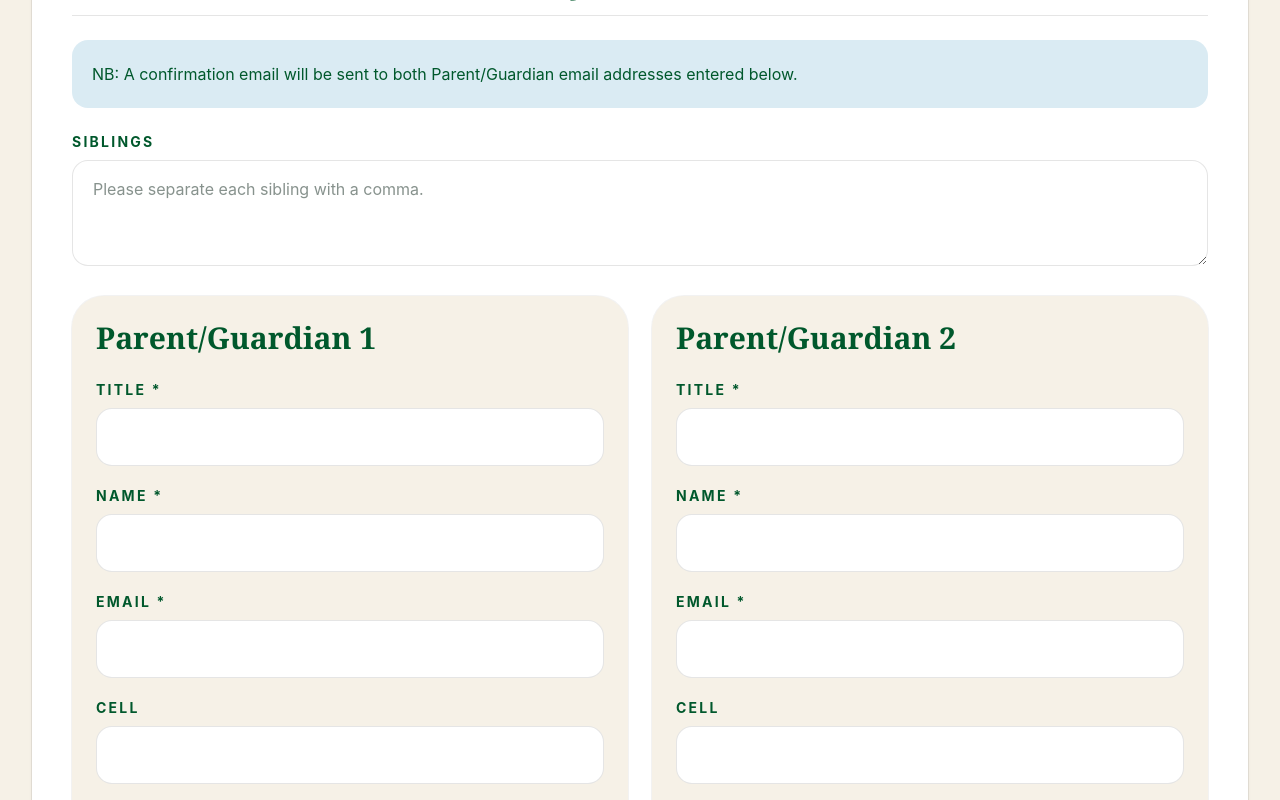
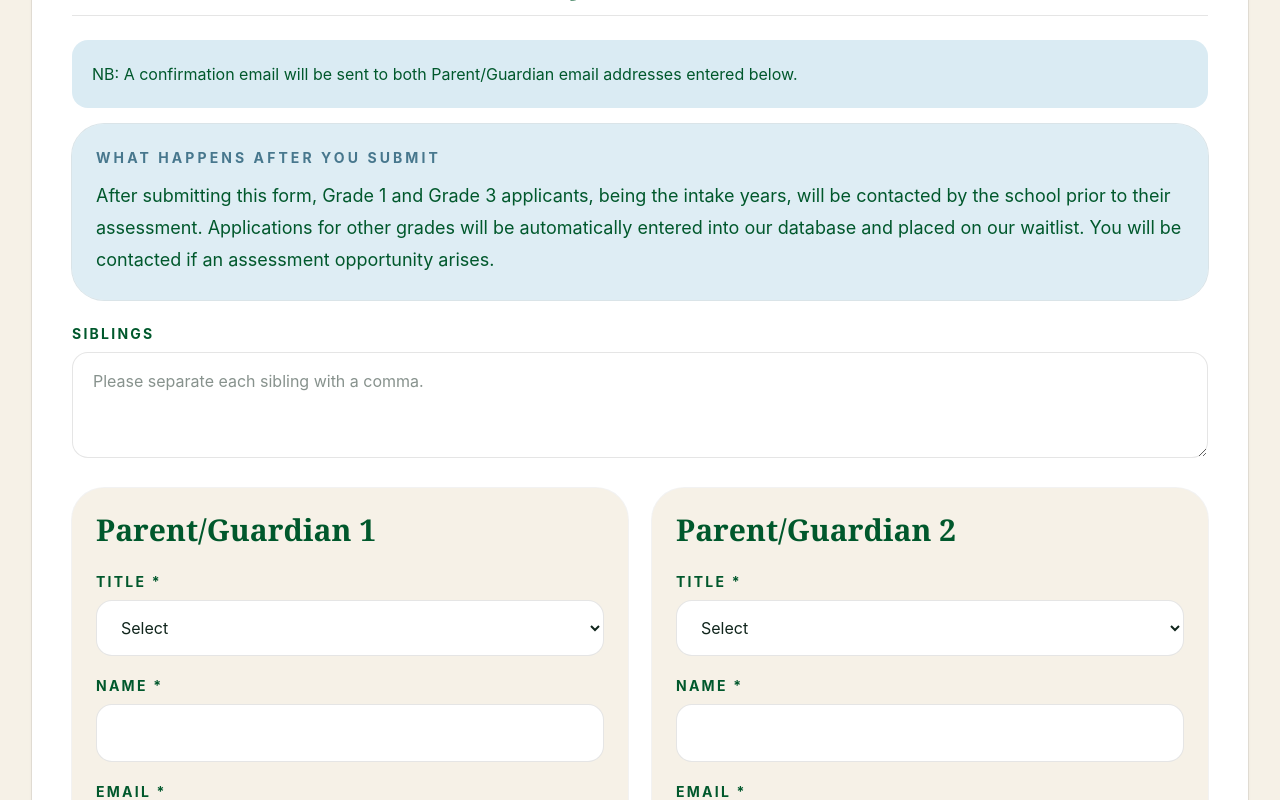
Before and after one commit to ABMCodeworks/ruzawi-website, a React (Vite) app: page /online-applications in a window 1280 px wide. Shown: the part 3760-4560 px from the top of the page. Built offline with nearby package versions, Linux system fonts and the light colour scheme; no server answers.

Commit message:
Deploying website

```diff
--- a/src/pages/OnlineApplicationPage.jsx
+++ b/src/pages/OnlineApplicationPage.jsx
@@ -92,6 +92,17 @@ function SelectInput({ label, name, required = false, children }) {
         {children}
       </select>
     </label>
+  );
+}
+
+function GuardianTitleSelect({ label, name, required = false }) {
+  return (
+    <SelectInput label={label} name={name} required={required}>
+      <option value="">Select</option>
+      <option>Father</option>
+      <option>Mother</option>
+      <option>Guardian</option>
+    </SelectInput>
   );
 }
 
@@ -554,6 +565,7 @@ export default function OnlineApplicationPage() {
                     name="birth_certificate_copy"
                     accept="image/*,.pdf"
                     multiple
+                    required
                     helper="You can upload up to 3 files."
                   />
 
@@ -602,6 +614,8 @@ export default function OnlineApplicationPage() {
                     NB: A confirmation email will be sent to both
                     Parent/Guardian email addresses entered below.
                   </p>
+
+                  <ApplicationProcessNotice />
                 </div>
 
                 <TextArea
@@ -618,7 +632,7 @@ export default function OnlineApplicationPage() {
                     </h3>
 
                     <div className="space-y-5">
-                      <TextInput
+                      <GuardianTitleSelect
                         label="Title"
                         name="guardian1_title"
                         required
@@ -659,7 +673,7 @@ export default function OnlineApplicationPage() {
                     </h3>
 
                     <div className="space-y-5">
-                      <TextInput
+                      <GuardianTitleSelect
                         label="Title"
                         name="guardian2_title"
                         required
@@ -818,14 +832,21 @@ export default function OnlineApplicationPage() {
                   <TextInput
                     label="Legal Custodian of Child"
                     name="legal_custodian"
+                    required
                   />
 
-                  <TextInput label="Date" name="signature_date" type="date" />
+                  <TextInput
+                    label="Date"
+                    name="signature_date"
+                    type="date"
+                    required
+                  />
 
                   <TextInput
                     label="Capacity of Signatory"
                     name="capacity_of_signatory"
                     placeholder="i.e. Parent/Guardian"
+                    required
                   />
                 </div>
               </section>
```
